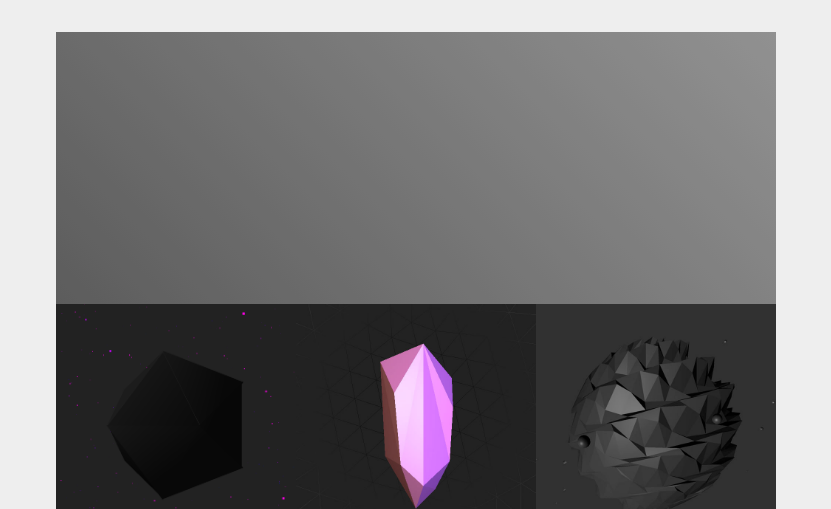
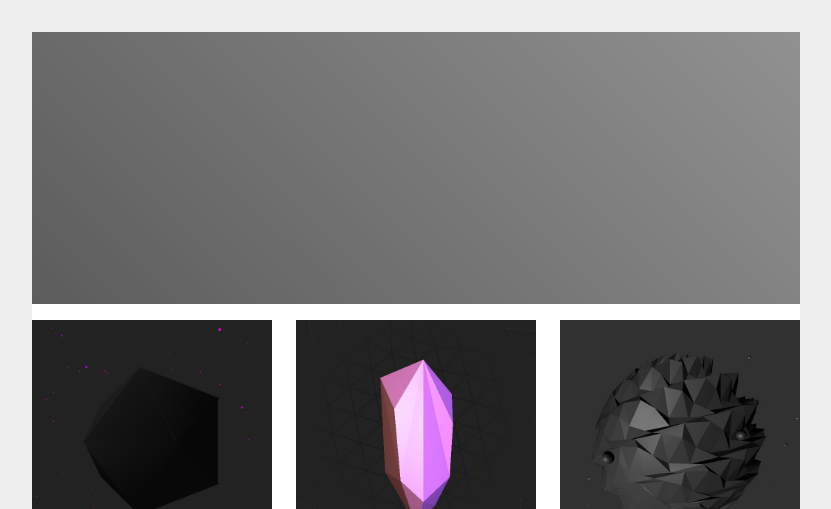
Before and after one commit to jacobhamblin/bacana, a website: page index.html in a window 1280 px wide. Shown: the top 509 px of the page, without its empty margins (224-1055 px from the left). Drawn offline with Linux system fonts and the light colour scheme.

Commit message:
layout update

```diff
--- a/sass/main.scss
+++ b/sass/main.scss
@@ -1,7 +1,7 @@
 $slateblu: #6a7989;
 $lightgrayOne: #d0d6d6;
 $lightgrayTwo: #eee;
-$maxWidth: 45em;
+$maxWidth: 48em;
 $accent: #777;
 $animDur: 2s;
 
--- a/sass/previewContainer.scss
+++ b/sass/previewContainer.scss
@@ -46,6 +46,8 @@ div.previews-container {
     background-color: #777;
     z-index: 0;
     position: relative;
+    margin-top: 1rem;
+    margin-bottom: 1rem;
     div.title {
       position: absolute;
       bottom: 0;
```
Also changed, not shown: main.css.
